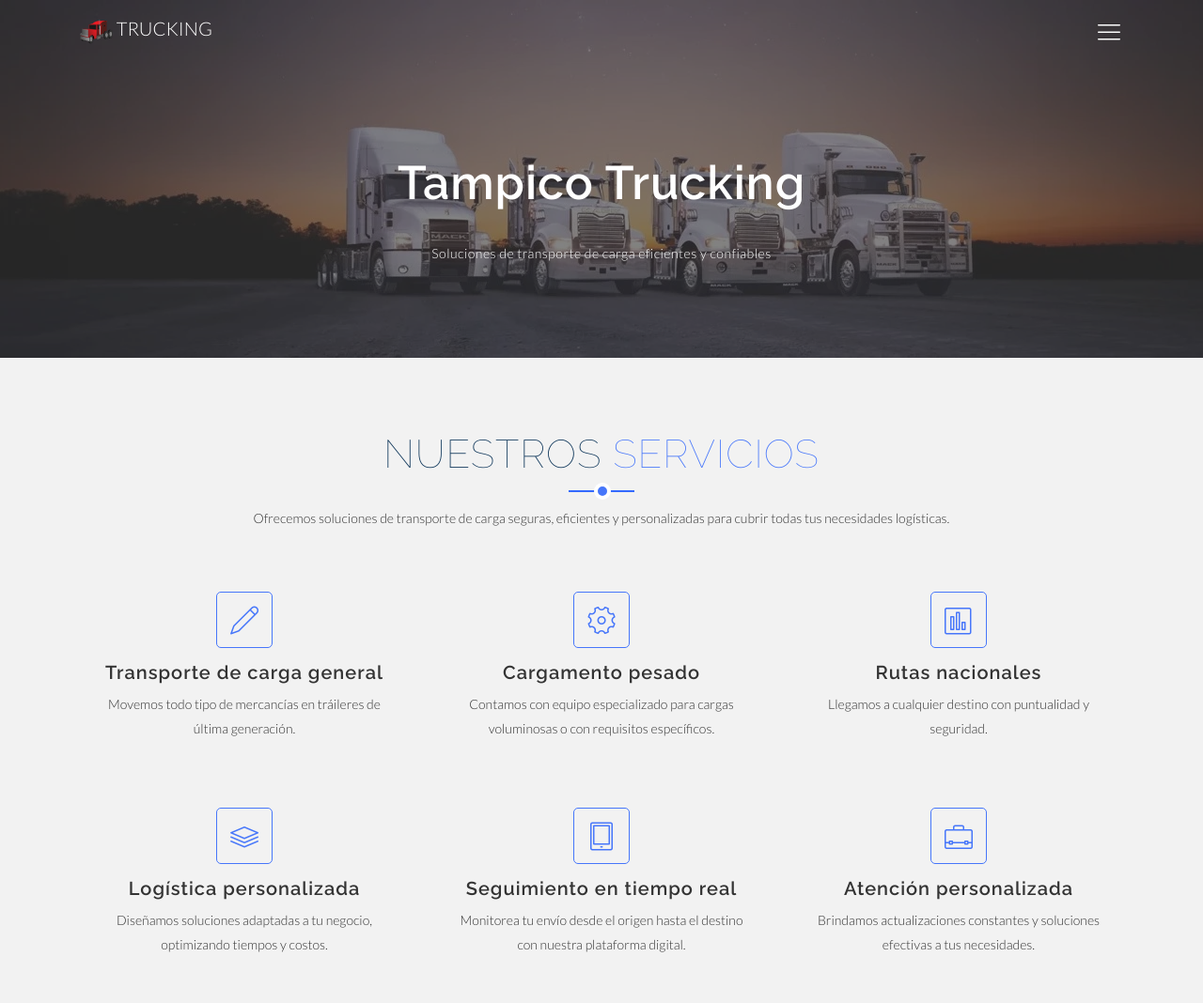
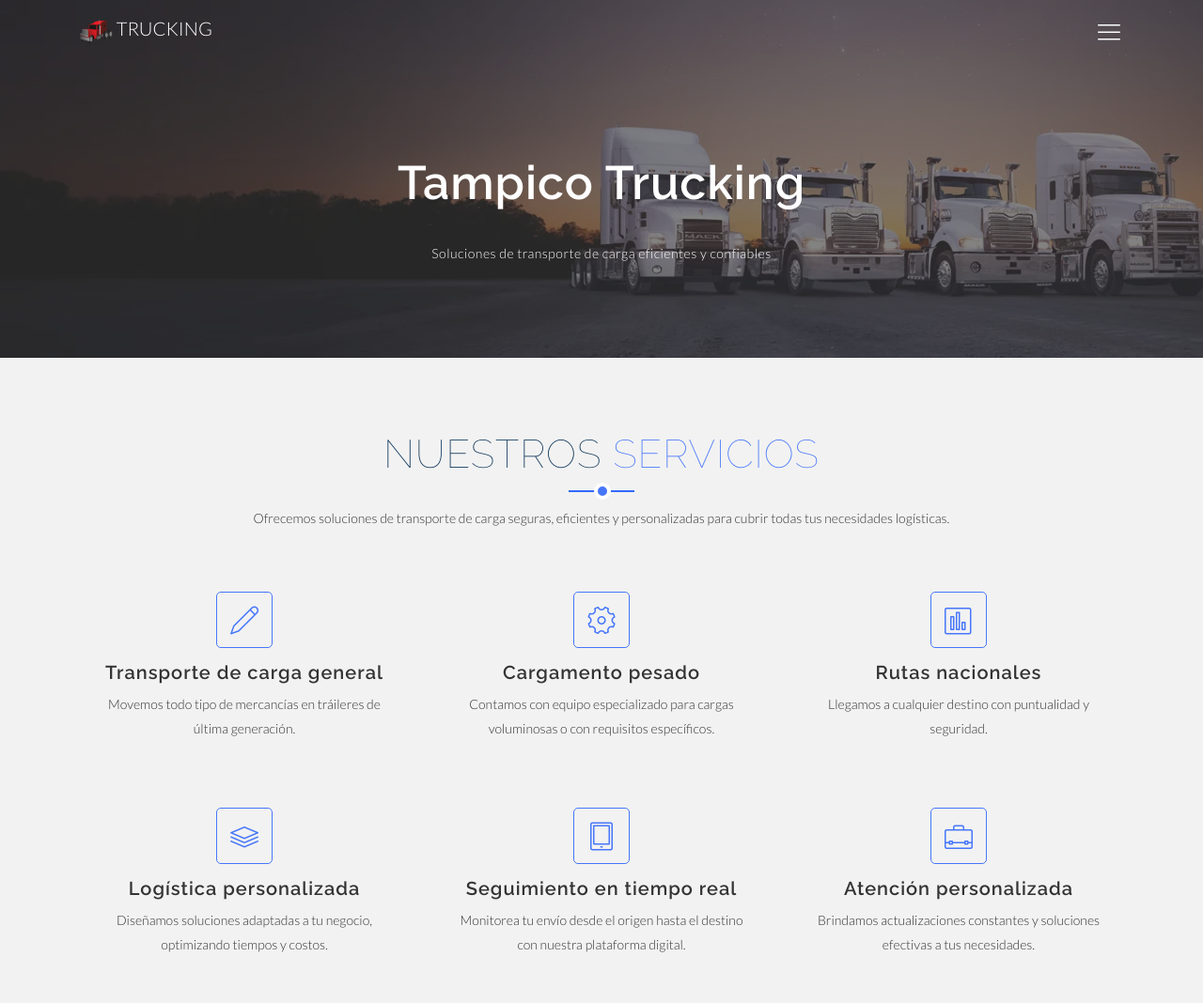
Before and after one commit to Alex-gs22/tampicoTrucking, a plain HTML site: page index.html in a window 1280 px wide. Shown: the top 1068 px of the page at 94% size. Drawn offline with Linux system fonts and the light colour scheme.

Commit message:
testHeader2

```diff
--- a/index.html
+++ b/index.html
@@ -58,7 +58,7 @@
 
     <header id="video-area" data-stellar-background-ratio="0.5">
       <a class="overlay overlay-2" href="img/portfolio/header2.webp">
-        <img src="img/portfolio/header.webp" alt="" />  </a>
+        <img src="img/portfolio/header2.webp" alt="" />  </a>
       <div class="fixed-top">
           <div class="container">
             <div class="logo-menu">
```
